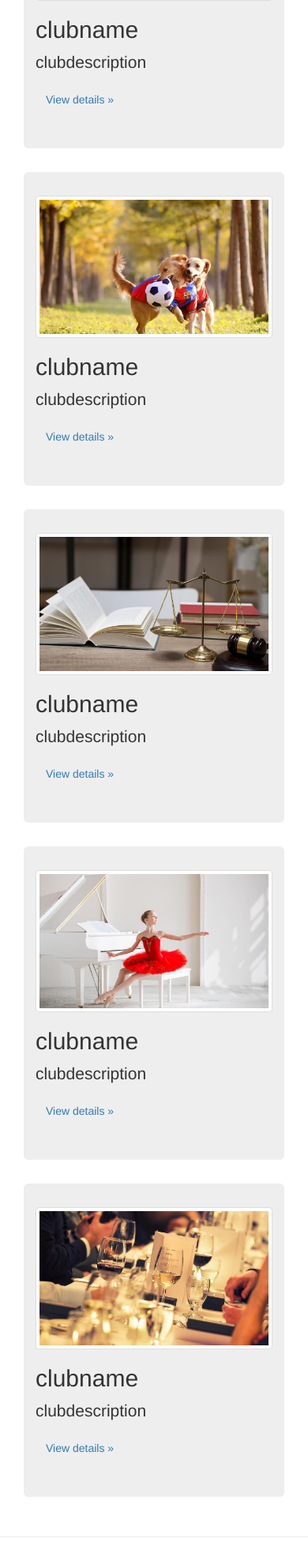
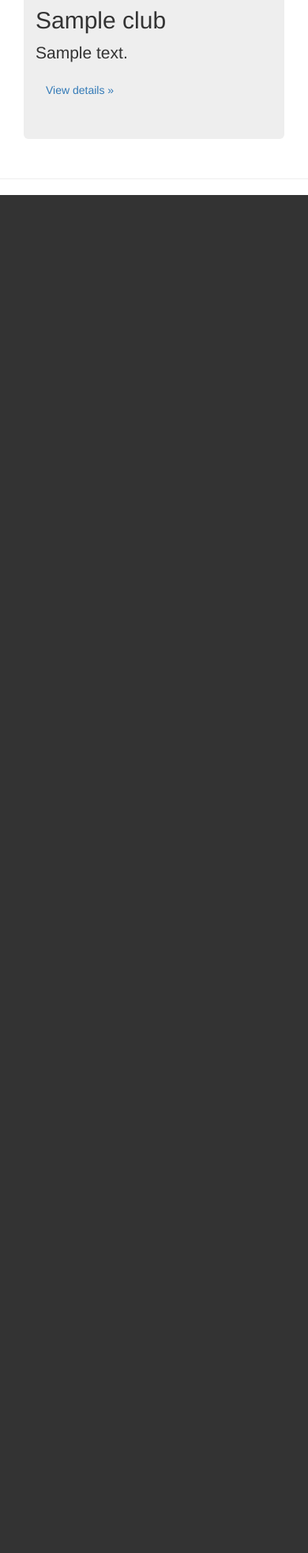
Before and after one commit to Tianjiao-XU/club-management, a Django app: page /club/myclublist/ in a window 390 px wide. Shown: the part 917-2884 px from the top of the page at 79% size. After the commit the page ends 1164 px from the top, so only its background shows below. Run offline with Django 4.2, Linux system fonts and the light colour scheme; a user stored in the database is signed in; tables that the repository leaves empty hold one stand-in row (values such as "Sample post"); some libraries are stand-ins or nearby versions.

Commit message:
update myclub

```diff
--- a/club/templates/club/base.html
+++ b/club/templates/club/base.html
@@ -28,7 +28,7 @@
     <a href="{% url 'club:search' %}" class="right h1">search</a>
     {% if user.is_authenticated %}
     <a href="{% url 'club:create_club' %}" class="right h1">create</a>
-    <a href="{% url 'club:myclublist' %}" class="right h1">myClub</a>
+    <a href="{% url 'club:myclublist' %}" class="right h1">myClubs</a>
     {% endif %}
 </div>
 <div class="container-fluid">
--- a/club/templates/club/clubdetails.html
+++ b/club/templates/club/clubdetails.html
@@ -24,6 +24,10 @@
                     <button type="submit" class="btn btn-primary" >Join</button>
                 </form>
             {% endif %}
+            <a class="btn" href="{% url 'club:myclubevaluate' %}">Evaluate »</a>
+            {% if user == club.manager %}
+                <a class="btn" href="{% url 'club:myclubmanage' %}">Manage »</a>
+            {% endif %}
         </div>
         <div class="col-md-5 column">
             <p>
--- a/club/templates/club/myclublist.html
+++ b/club/templates/club/myclublist.html
@@ -10,80 +10,22 @@
 
 
 {% block body_block %}
-    <h1>My clubs:</h1>
+{#    <h1>My clubs:</h1>#}
     <hr>
-    <div class="col-md-4 column">
-        <div class="jumbotron">
-            <img src="/static/images/clubtypes/Academic.jpg" class="img-thumbnail" alt="Responsive image"/>
+    {% for club in club_list %}
+        <div class="col-md-4 column">
+            <div class="jumbotron">
+            <img src="/static/images/clubtypes/{{ club.type }}.jpg" class="img-thumbnail" alt="Responsive image"/>
             <h2>
-                clubname
+                {{ club.name }}
             </h2>
             <p>
-                clubdescription
+                {{ club.description }}
             </p>
             <p>
-                <a class="btn" href="#">View details »</a>
+                <a class="btn" href="{% url 'club:view_club' club_id=club.id %}">View details »</a>
             </p>
+            </div>
         </div>
-    </div>
-
-    <div class="col-md-4 column">
-        <div class="jumbotron">
-            <img src="/static/images/clubtypes/Animals.jpg" class="img-thumbnail" alt="Responsive image"/>
-            <h2>
-                clubname
-            </h2>
-            <p>
-                clubdescription
-            </p>
-            <p>
-                <a class="btn" href="#">View details »</a>
-            </p>
-        </div>
-    </div>
-
-    <div class="col-md-4 column">
-        <div class="jumbotron">
-            <img src="/static/images/clubtypes/Political.jpg" class="img-thumbnail" alt="Responsive image"/>
-            <h2>
-                clubname
-            </h2>
-            <p>
-                clubdescription
-            </p>
-            <p>
-                <a class="btn" href="#">View details »</a>
-            </p>
-        </div>
-    </div>
-
-    <div class="col-md-4 column">
-        <div class="jumbotron">
-            <img src="/static/images/clubtypes/Arts%20&%20Culture.jpg" class="img-thumbnail" alt="Responsive image"/>
-            <h2>
-                clubname
-            </h2>
-            <p>
-                clubdescription
-            </p>
-            <p>
-                <a class="btn" href="#">View details »</a>
-            </p>
-        </div>
-    </div>
-
-    <div class="col-md-4 column">
-        <div class="jumbotron">
-            <img src="/static/images/clubtypes/Social%20&%20Service.jpg" class="img-thumbnail" alt="Responsive image"/>
-            <h2>
-                clubname
-            </h2>
-            <p>
-                clubdescription
-            </p>
-            <p>
-                <a class="btn" href="#">View details »</a>
-            </p>
-        </div>
-    </div>
+    {% endfor %}
 {% endblock %}
--- a/club/urls.py
+++ b/club/urls.py
@@ -6,7 +6,6 @@ LOGIN_URL = 'club:login'
 
 urlpatterns = [
     path('', views.index, name='index'),
-    path('myclub/', views.myClub, name='myclub'),
     path('register/', views.register, name='register'),
     path('login/', views.user_login, name='login'),
     path('search/', views.search, name='search'),
--- a/club/views.py
+++ b/club/views.py
@@ -25,18 +25,6 @@ def index(request):
     context_dict = {'club_list':club_list}
     response = render(request, 'club/index.html', context_dict)
     return response
-
-
-@login_required(login_url="/club/login")
-def myClub(request):
-    #if request.session.test_cookie_worked():
-        #print("TEST COOKIE WORKED!")
-    #request.session.delete_test_cookie()
-    # user_email = request.session.get('email')
-    # user = User.objects.get(email=user_email)
-    clubs = request.user.club.all()
-    # member_list = User.objects.filter(club__id=clubs)
-    return render(request, 'club/myclub.html', {"clubs":clubs})
 
 
 @login_required(login_url="/club/login")
@@ -80,8 +68,12 @@ def myclubmanage(request):
 def contact(request):
     return render(request, 'club/contact.html')
 
+
+@login_required(login_url="/club/login")
 def myclublist(request):
-    return render(request, 'club/myclublist.html')
+    club_list = request.user.club.all()
+    return render(request, 'club/myclublist.html', {"club_list": club_list})
+
 
 def register(request):
     registered = False
@@ -216,8 +208,6 @@ def viewClub(request, club_id):
             message = "CLube does not exist!"
             return render(request, 'club/index.html', {"message":message})
         else:
-            # data = {"name": club["name"], "type": club["type"], "location": club["location"],
-            #         "description": club["description"], "likes": club["likes"], "dislikes": club["dislikes"]}
             member_list = User.objects.filter(club=club)
         return render(request, 'club/clubdetails.html', {"member_list":member_list,"club":club})
     else:
```
